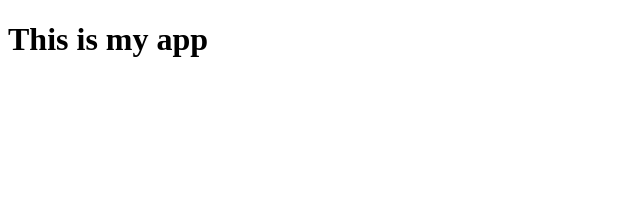
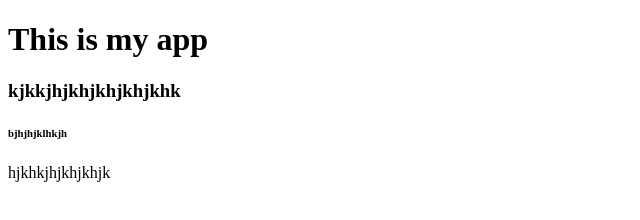
Before and after one commit to hmalamgir/myappsample, a plain HTML site: page index.html in a window 1280 px wide. Shown: the whole page, without its empty margins (0-640 px from the left). Drawn offline with Linux system fonts and the light colour scheme.

Commit message:
Changed index.html

```diff
--- a/index.html
+++ b/index.html
@@ -10,6 +10,9 @@
 
 <body>
   <h1>This is my app</h1>
+  <h3>kjkkjhjkhjkhjkhjkhk</h3>
+  <h6>bjhjhjklhkjh</h6>
+  <p>hjkhkjhjkhjkhjk</p>
 </body>
 
 </html>
```
